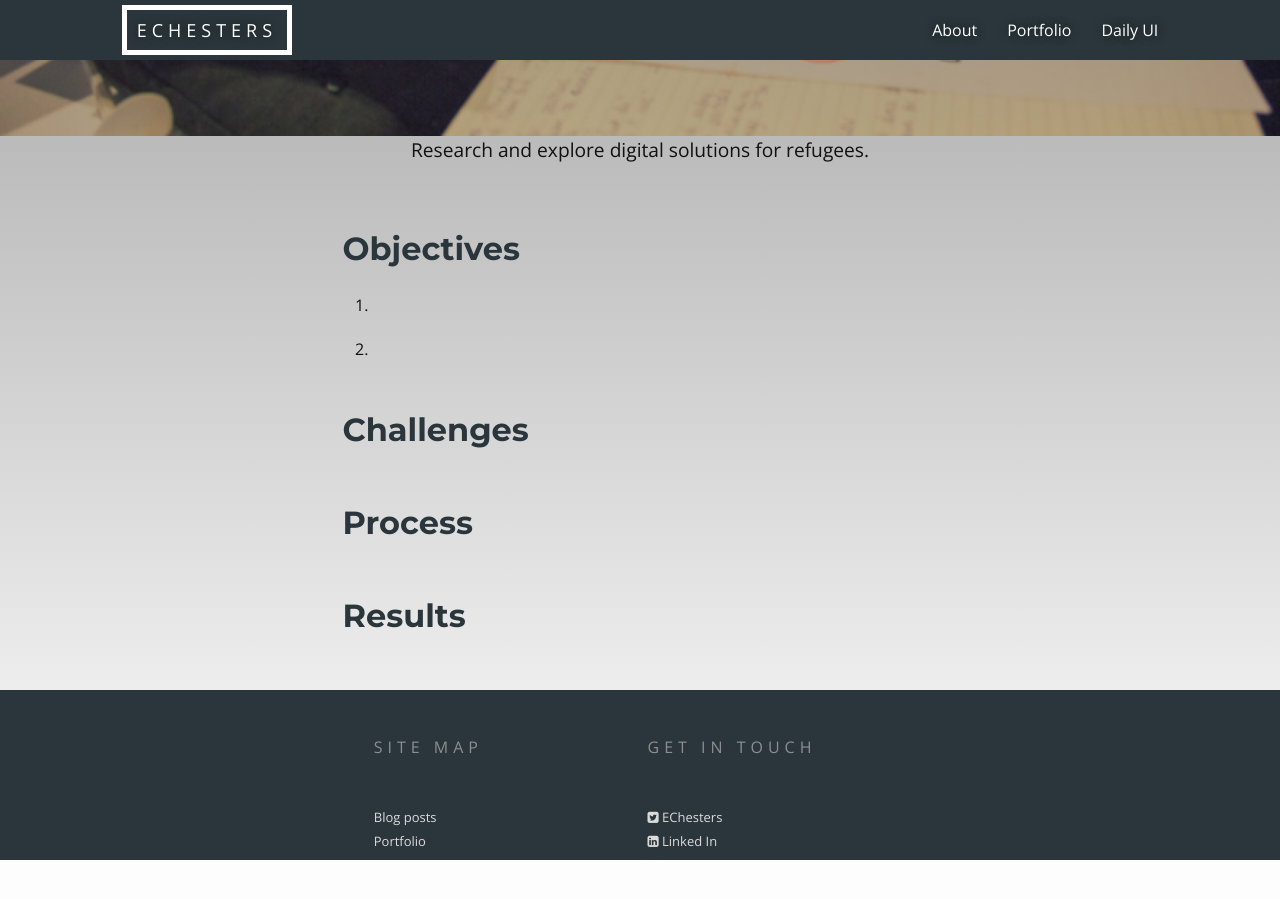
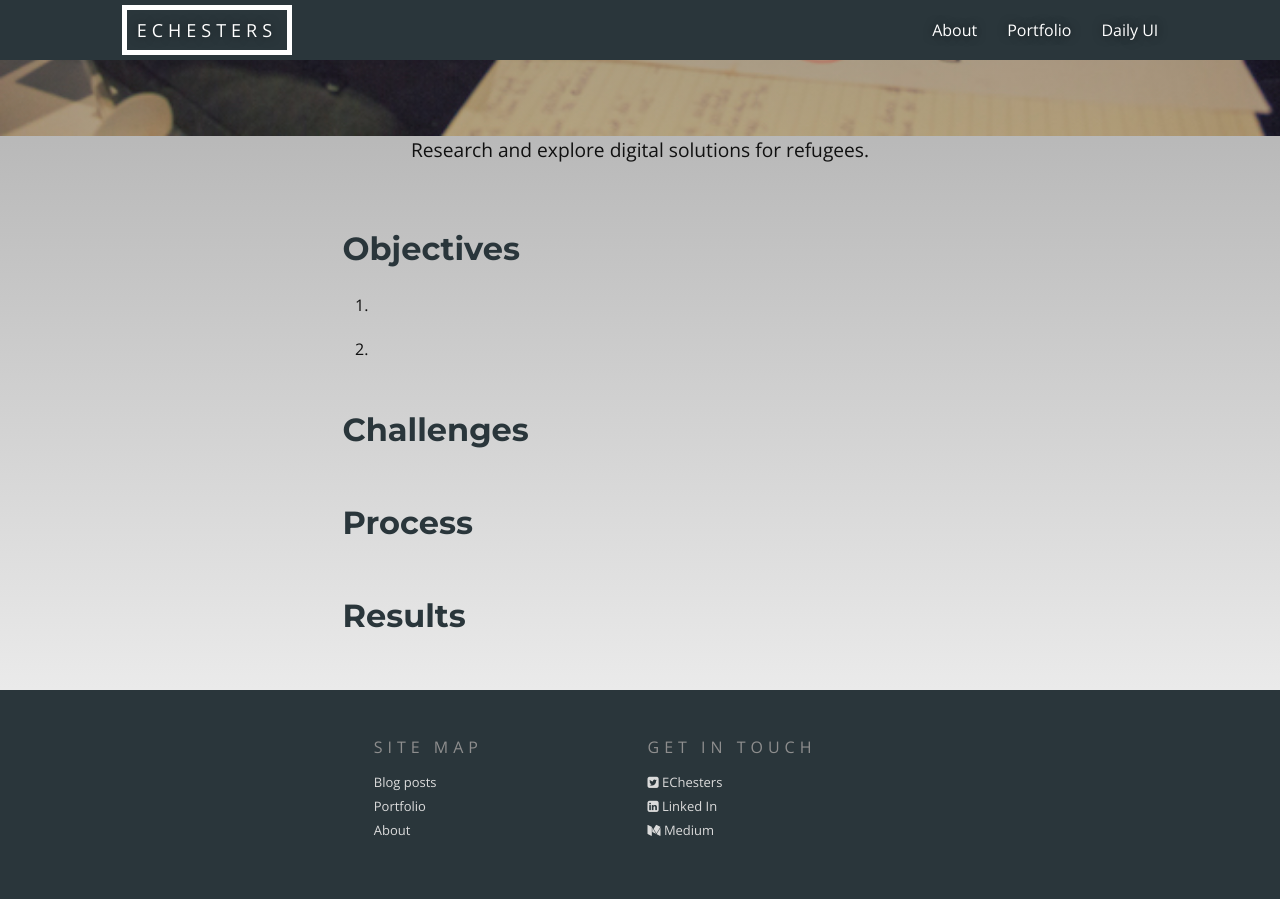
Before and after one commit to EChesters/echesters.github.io, a Jekyll site: the page built from pages/ux-for-refugees.html, in a window 1280 px wide and 900 px high, scrolled down 764 px. Built offline with Jekyll 4.4.1, drawn with Linux system fonts in a browser that asks for light colours; nearby versions of some CDN libraries; before the commit the page ends 1624 px from its top, so only the background shows below that.

Commit message:
Increased padding on footer

```diff
--- a/_sass/_footer.scss
+++ b/_sass/_footer.scss
@@ -17,7 +17,7 @@
 		font-size: 2em;
 		display: inline-block;
 		color: $grey-color;
-		margin-bottom: 45px;
+		margin-bottom: 10px;
 		text-transform: uppercase;
 		font-size: $base-font-size;
 		letter-spacing: 5px;
--- a/css/main.scss
+++ b/css/main.scss
@@ -29,7 +29,7 @@
 $grey-color-dark:  		darken($grey-color, 25%);
 
 $content-width:    		800px;
-$footer-height:         170px;
+$footer-height:         210px;
 
 $on-palm:          		600px;
 $on-laptop:        		800px;
--- a/css/portfolio.scss
+++ b/css/portfolio.scss
@@ -22,7 +22,7 @@
 $grey-color-dark:  		darken($grey-color, 25%);
 
 $content-width:    		800px;
-$footer-height:         170px;
+$footer-height:         200px;
 
 $on-palm:          		600px;
 $on-laptop:        		800px;
```
